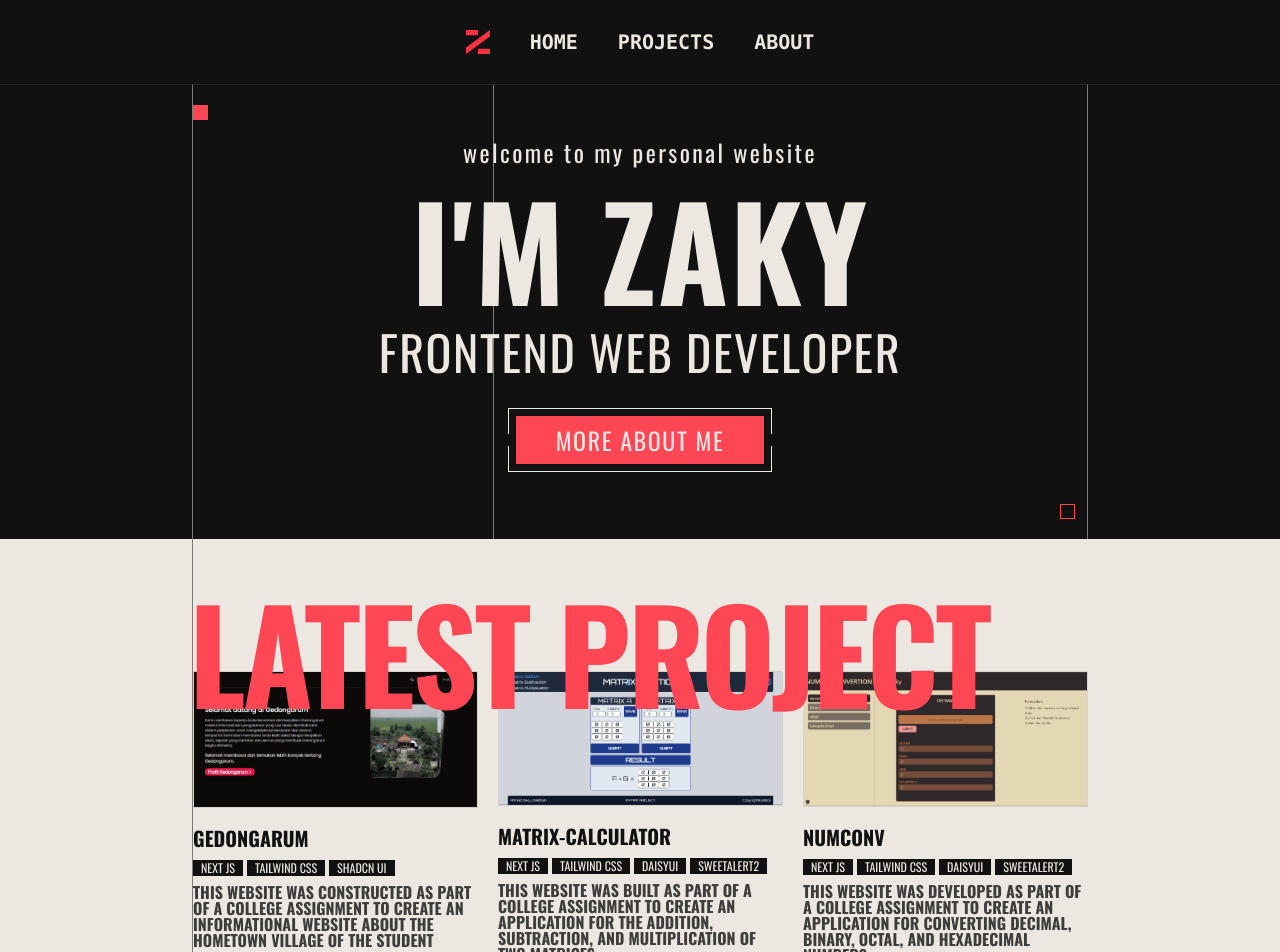
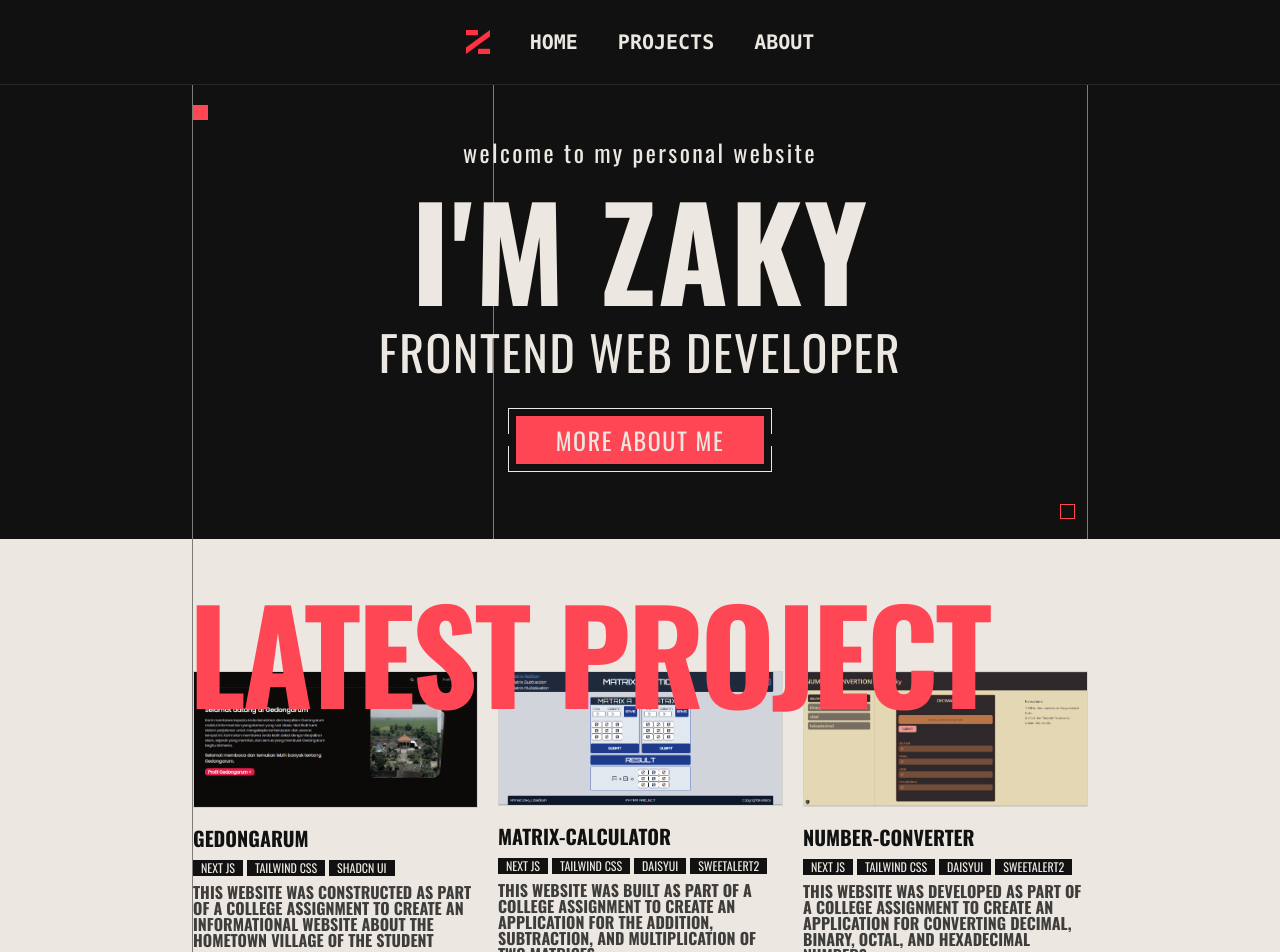
Before and after one commit to CodeWithZaky/my-personal-website-1, a Next.js app: page / in a window 1280 px wide. Shown: the top 952 px of the page. Built offline with nearby package versions, Linux system fonts and the light colour scheme.

Commit message:
refactor variable name and change content

```diff
--- a/src/components/data/ThumbnailProjects.tsx
+++ b/src/components/data/ThumbnailProjects.tsx
@@ -1,23 +1,23 @@
-import matrixcalc from "@/assets/images/tumbnail-project/matrix-calculator-2.png";
-import numbconv from "@/assets/images/tumbnail-project/number-convertion-2.png";
-import myportfolio from "@/assets/images/tumbnail-project/my-portfolio-2.png";
-import gedongarum from "@/assets/images/tumbnail-project/gedongarum.png";
+import matrixCalculatorImg from "@/assets/images/tumbnail-project/matrix-calculator-2.png";
+import numberConverterImg from "@/assets/images/tumbnail-project/number-convertion-2.png";
+import myPortfolioImg from "@/assets/images/tumbnail-project/my-portfolio-2.png";
+import gedongarumImg from "@/assets/images/tumbnail-project/gedongarum.png";
 import CardProject from "../CardProject";
 
-const matrixCalc = (
+const matrixCalcucalor = (
     <CardProject
         linkHref="https://matrixcalculator.vercel.app"
-        srcTumb={matrixcalc}
+        srcTumb={matrixCalculatorImg}
         title="matrix-calculator"
         stack={["NEXT JS", "TAILWIND CSS", "DAISYUI", "SWEETALERT2"]}
         description="This website was built as part of a college assignment to create an application for the addition, subtraction, and multiplication of two matrices"
     />
 );
-const numbConv = (
+const numberConverter = (
     <CardProject
-        linkHref="https://numconv.vercel.app"
-        srcTumb={numbconv}
-        title="numconv"
+        linkHref="number-converter-byzaky.vercel.app"
+        srcTumb={numberConverterImg}
+        title="number-converter"
         stack={["NEXT JS", "TAILWIND CSS", "DAISYUI", "SWEETALERT2"]}
         description="This website was developed as part of a college assignment to create an application for converting decimal, binary, octal, and hexadecimal numbers."
     />
@@ -25,16 +25,16 @@ const numbConv = (
 const myPortfolio = (
     <CardProject
         linkHref="https://zaky.vercel.app"
-        srcTumb={myportfolio}
+        srcTumb={myPortfolioImg}
         title="zaky"
         stack={["NEXT JS", "TAILWIND CSS", "FRAMERMOTION"]}
         description="PERSONAL WEBSITE FOR INFORMATION ABOUT ME, ESPECIALLY IN THE FIELD OF TECHNOLOGY"
     />
 );
-const infogedongarum = (
+const infoGedongarum = (
     <CardProject
         linkHref="https://gedongarum.vercel.app"
-        srcTumb={gedongarum}
+        srcTumb={gedongarumImg}
         title="gedongarum"
         stack={["NEXT JS", "TAILWIND CSS", "SHADCN UI"]}
         description="This website was constructed as part of a college assignment to create an informational website about the hometown village of the student"
@@ -42,8 +42,8 @@ const infogedongarum = (
 );
 
 export const thumbnail_projects = [
-    infogedongarum,
-    matrixCalc,
-    numbConv,
+    infoGedongarum,
+    matrixCalcucalor,
+    numberConverter,
     myPortfolio,
 ];
```
